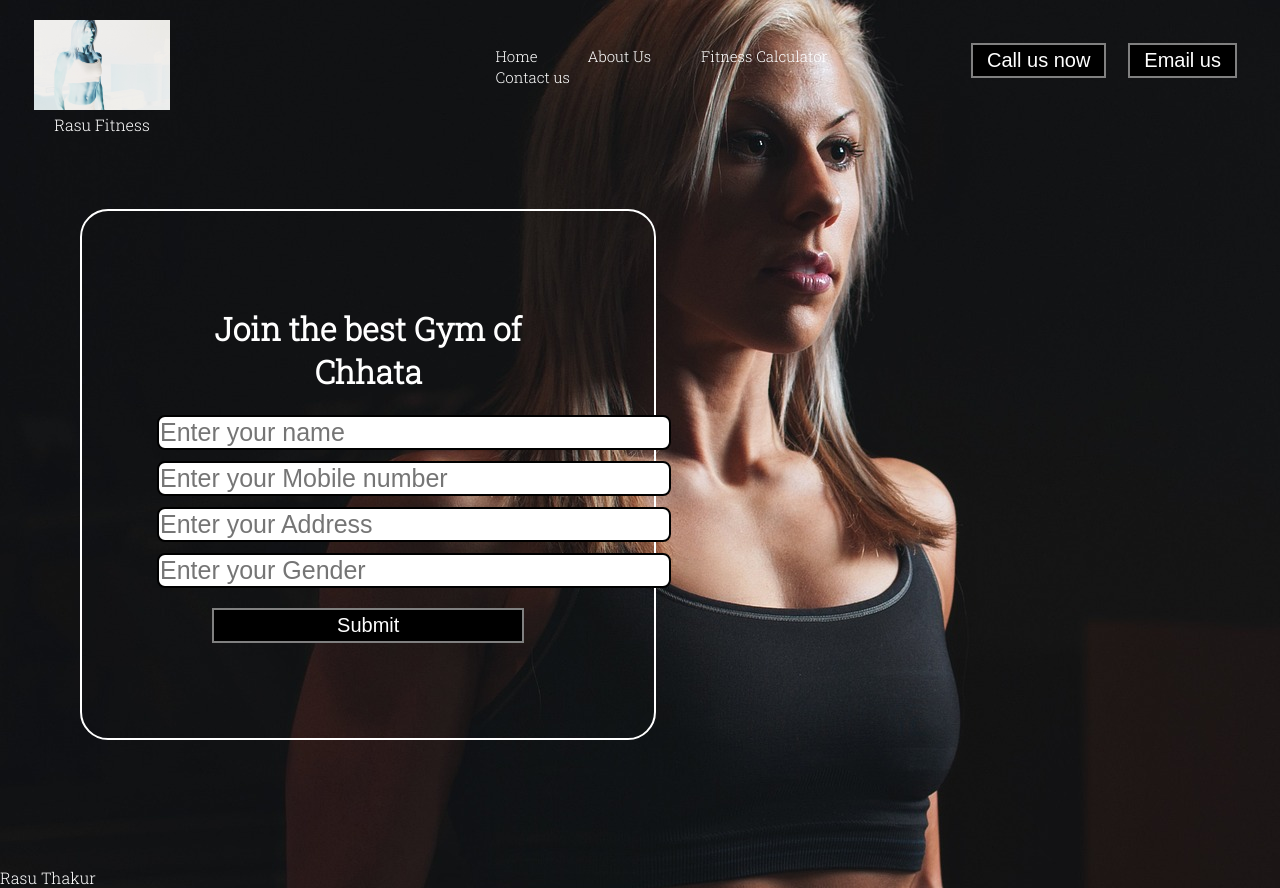
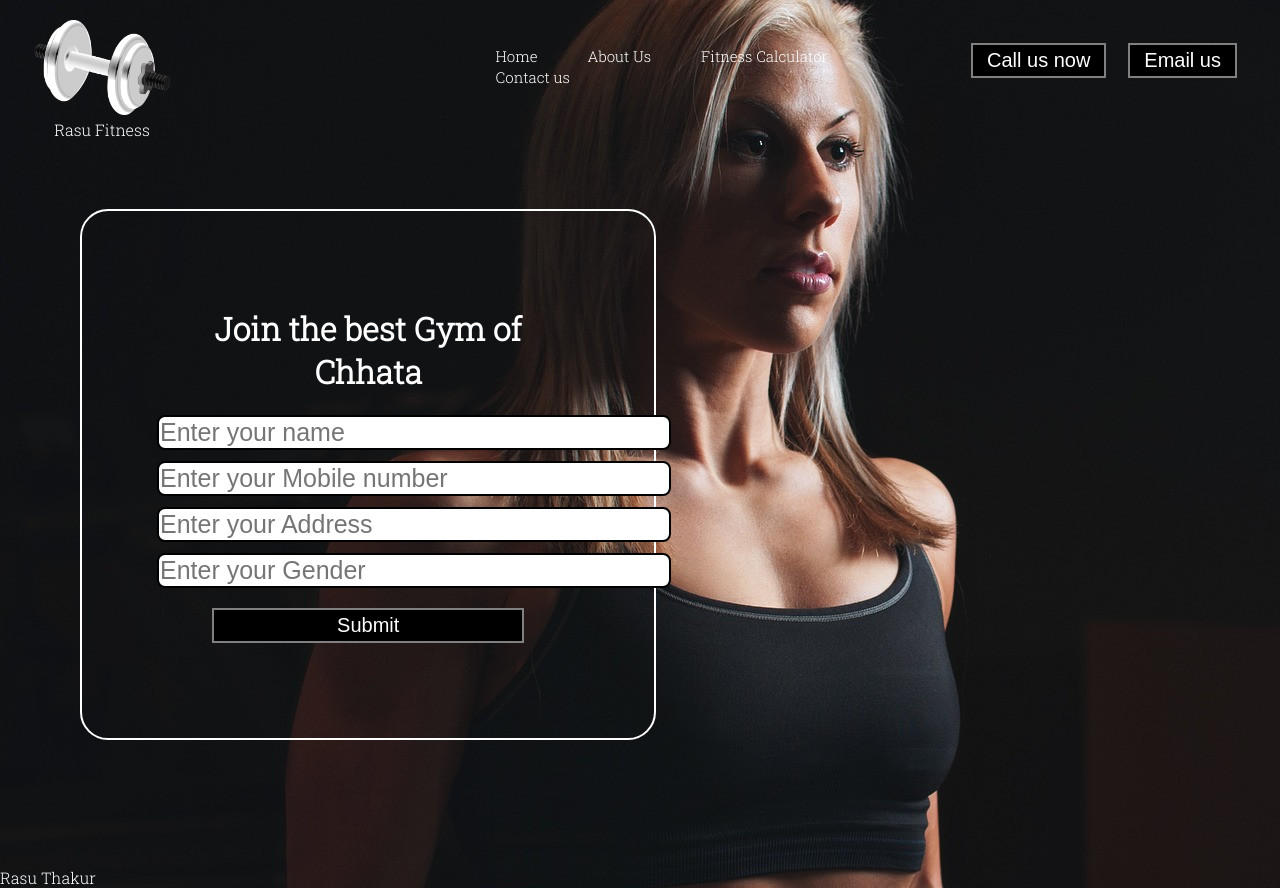
Before and after one commit to Rasbihari1233/Fitness-Website, a plain HTML site: page index.html in a window 1280 px wide. Drawn offline with Linux system fonts and the light colour scheme; a web font is replaced by a local one.

Commit message:
Update index.html

```diff
--- a/index.html
+++ b/index.html
@@ -122,7 +122,7 @@
     <header class="header">
         <!--Left box for the logo-->
         <div class="left">
-            <img src="img/bg.jpg" alt="">
+            <img src="img/lg.jpg" alt="">
             <div>Rasu Fitness</div>
         </div>
         <!--Mid for the navbar-->
```
